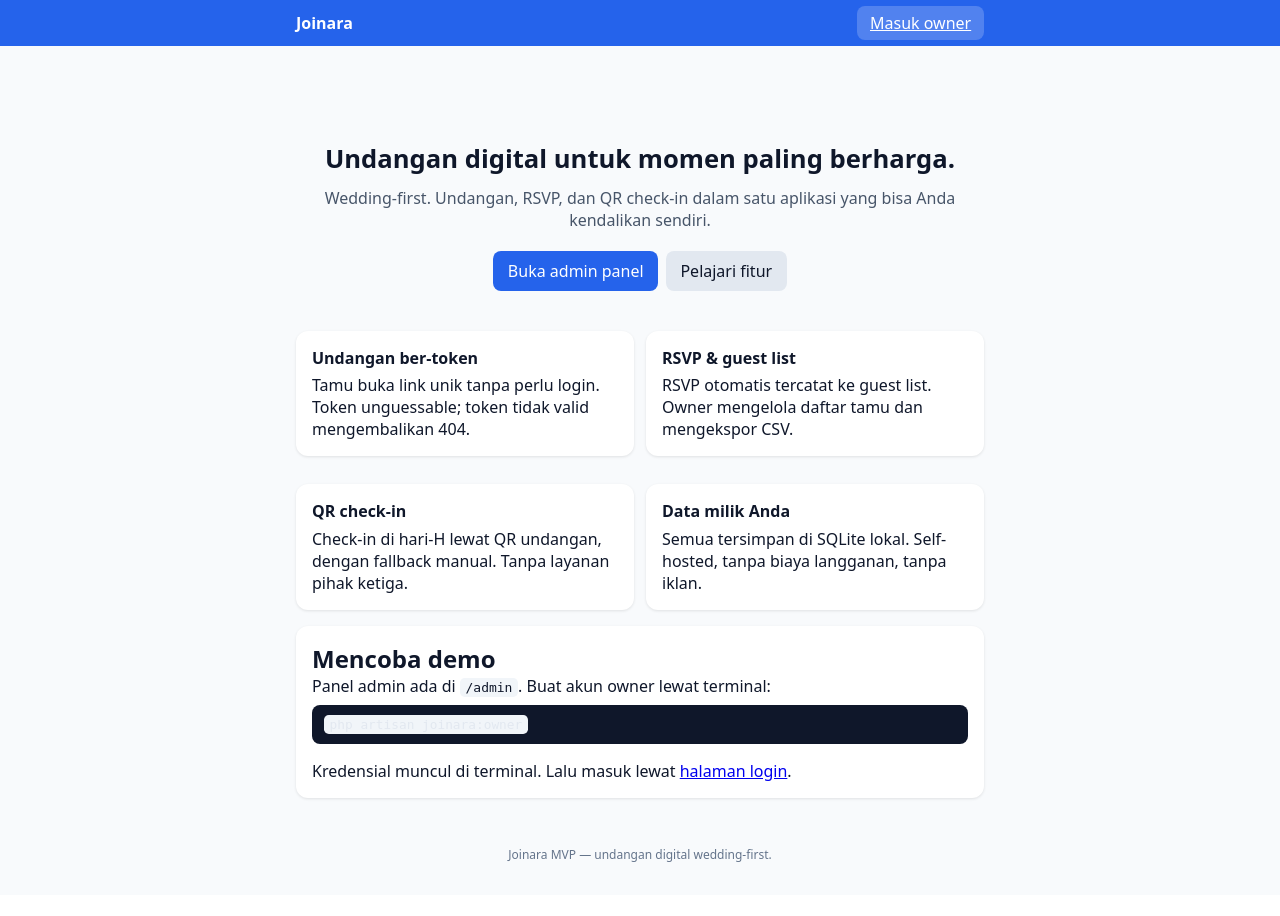
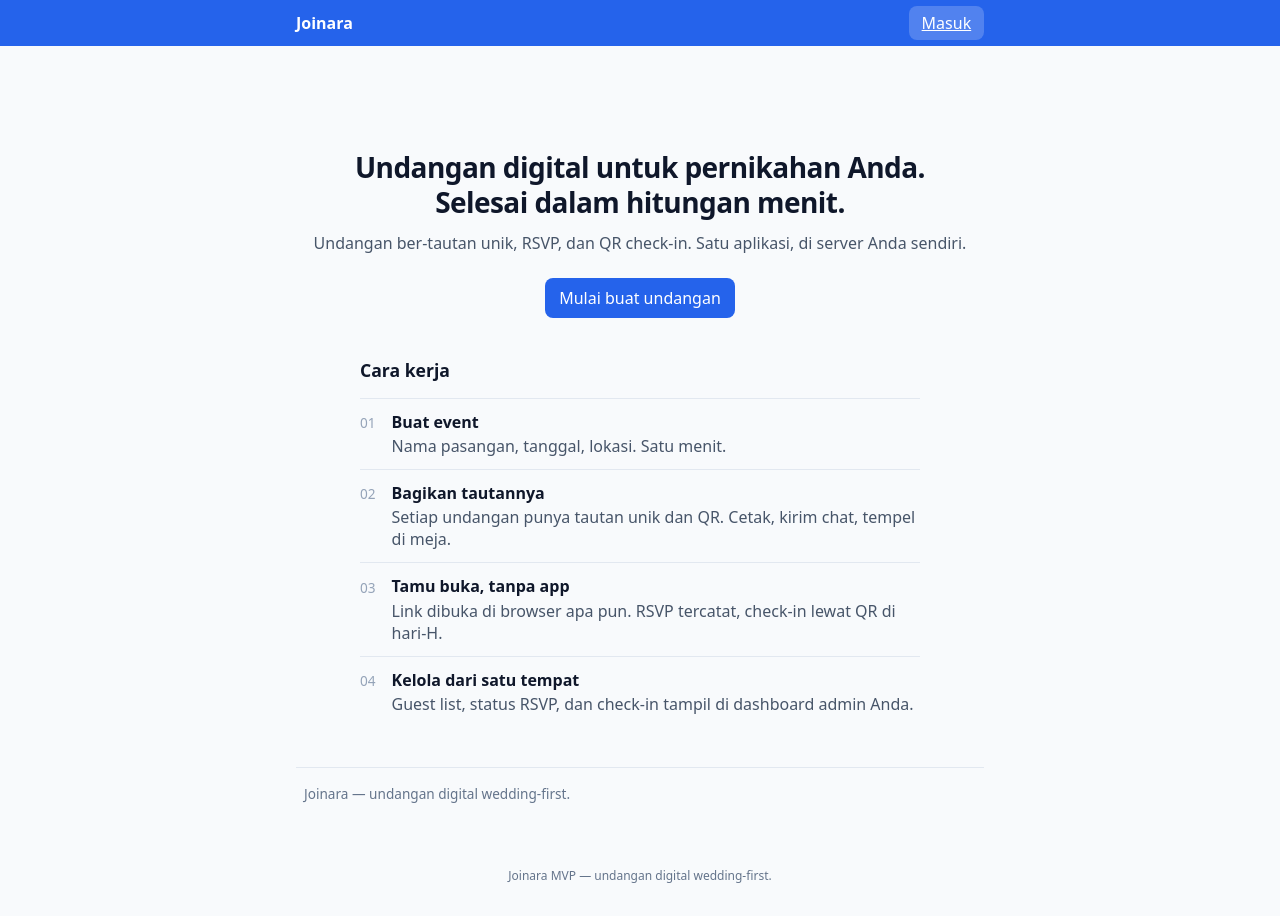
Before and after one commit to ocinux/joinara, a Laravel app: page / in a window 1280 px wide. Before the commit the page ends 862 px from the top, so only its background shows below. Run offline with Laravel 12, Linux system fonts and the light colour scheme.

Commit message:
style(landing): minimal ala guests.camera — hero pendek, 4 langkah cara kerja, tanpa kartu fitur

```diff
--- a/resources/views/welcome.blade.php
+++ b/resources/views/welcome.blade.php
@@ -3,58 +3,71 @@
 @section('title', 'Joinara — Undangan Digital')
 
 @section('navbar-right')
-    <a class="btn-nav" href="{{ route('login') }}">Masuk owner</a>
+    <a class="btn-nav" href="{{ route('login') }}">Masuk</a>
 @endsection
 
 @section('content')
-<div class="landing">
-    <div class="hero">
-        <h1>Undangan digital untuk momen paling berharga.</h1>
-        <p class="tagline">Wedding-first. Undangan, RSVP, dan QR check-in dalam satu aplikasi yang bisa Anda kendalikan sendiri.</p>
-        <div class="cta-group">
-            <a class="btn" href="{{ route('login') }}">Buka admin panel</a>
-            <a class="btn btn-ghost" href="#fitur">Pelajari fitur</a>
-        </div>
-    </div>
+<main class="landing">
+    <section class="hero">
+        <h1>Undangan digital untuk pernikahan Anda.<br />Selesai dalam hitungan menit.</h1>
+        <p class="tagline">Undangan ber-tautan unik, RSVP, dan QR check-in. Satu aplikasi, di server Anda sendiri.</p>
+        <a class="btn" href="{{ route('login') }}">Mulai buat undangan</a>
+    </section>
 
-    <div id="fitur" class="features">
-        <div class="card">
-            <h2>Undangan ber-token</h2>
-            <p>Tamu buka link unik tanpa perlu login. Token unguessable; token tidak valid mengembalikan 404.</p>
-        </div>
-        <div class="card">
-            <h2>RSVP &amp; guest list</h2>
-            <p>RSVP otomatis tercatat ke guest list. Owner mengelola daftar tamu dan mengekspor CSV.</p>
-        </div>
-        <div class="card">
-            <h2>QR check-in</h2>
-            <p>Check-in di hari-H lewat QR undangan, dengan fallback manual. Tanpa layanan pihak ketiga.</p>
-        </div>
-        <div class="card">
-            <h2>Data milik Anda</h2>
-            <p>Semua tersimpan di SQLite lokal. Self-hosted, tanpa biaya langganan, tanpa iklan.</p>
-        </div>
-    </div>
+    <section class="steps">
+        <h2>Cara kerja</h2>
+        <ol>
+            <li>
+                <span class="step-n">01</span>
+                <div>
+                    <h3>Buat event</h3>
+                    <p>Nama pasangan, tanggal, lokasi. Satu menit.</p>
+                </div>
+            </li>
+            <li>
+                <span class="step-n">02</span>
+                <div>
+                    <h3>Bagikan tautannya</h3>
+                    <p>Setiap undangan punya tautan unik dan QR. Cetak, kirim chat, tempel di meja.</p>
+                </div>
+            </li>
+            <li>
+                <span class="step-n">03</span>
+                <div>
+                    <h3>Tamu buka, tanpa app</h3>
+                    <p>Link dibuka di browser apa pun. RSVP tercatat, check-in lewat QR di hari-H.</p>
+                </div>
+            </li>
+            <li>
+                <span class="step-n">04</span>
+                <div>
+                    <h3>Kelola dari satu tempat</h3>
+                    <p>Guest list, status RSVP, dan check-in tampil di dashboard admin Anda.</p>
+                </div>
+            </li>
+        </ol>
+    </section>
 
-    <div class="card demo-box">
-        <h2>Mencoba demo</h2>
-        <p>Panel admin ada di <code>/admin</code>. Buat akun owner lewat terminal:</p>
-        <pre><code>php artisan joinara:owner</code></pre>
-        <p>Kredensial muncul di terminal. Lalu masuk lewat <a href="{{ route('login') }}">halaman login</a>.</p>
-    </div>
-</div>
+    <footer class="landing-footer">
+        <span>Joinara — undangan digital wedding-first.</span>
+        @if (Route::has('privacy'))
+            <a href="{{ route('privacy') }}">Privasi</a>
+        @endif
+    </footer>
+</main>
 <style>
 .landing { padding-top: 1.5rem; }
-.hero { text-align: center; padding: 2.5rem .5rem 1.5rem; }
-.hero h1 { font-size: 1.6rem; line-height: 1.3; margin-bottom: .75rem; }
-.tagline { color: #475569; margin-bottom: 1.25rem; }
-.cta-group { display: flex; gap: .5rem; justify-content: center; flex-wrap: wrap; }
-.btn-ghost { background: #e2e8f0; color: #0f172a; }
-.features { display: grid; grid-template-columns: repeat(auto-fit, minmax(240px, 1fr)); gap: .75rem; }
-.features h2 { font-size: 1rem; margin-bottom: .35rem; }
-.demo-box code { background: #f1f5f9; padding: .15rem .35rem; border-radius: .3rem; }
-.demo-box pre code { white-space: pre-wrap; font-size: .8rem; }
-.demo-box pre { background: #0f172a; color: #e2e8f0; padding: .75rem; border-radius: .5rem; overflow-x: auto; margin: .5rem 0 1rem; }
-@media (prefers-reduced-motion: no-preference) { .hero { animation: up .3s ease-out; } @keyframes up { from { opacity: 0; transform: translateY(6px);} } }
+.hero { text-align: center; padding: 3rem .5rem 2.5rem; }
+.hero h1 { font-size: 1.75rem; line-height: 1.25; letter-spacing: -.02em; margin-bottom: .75rem; }
+.tagline { color: #475569; margin-bottom: 1.5rem; }
+.steps { max-width: 36rem; margin: 0 auto; padding: 0 .5rem 2.5rem; }
+.steps h2 { font-size: 1.1rem; margin-bottom: 1rem; }
+.steps ol { list-style: none; margin: 0; padding: 0; }
+.steps li { display: flex; gap: 1rem; padding: .75rem 0; border-top: 1px solid #e2e8f0; }
+.step-n { color: #94a3b8; font-variant-numeric: tabular-nums; font-size: .85rem; padding-top: .15rem; }
+.steps h3 { font-size: 1rem; margin-bottom: .15rem; }
+.steps p { color: #475569; margin: 0; }
+.landing-footer { display: flex; justify-content: space-between; gap: .5rem; padding: 1rem .5rem; border-top: 1px solid #e2e8f0; color: #64748b; font-size: .85rem; }
+@media (prefers-reduced-motion: no-preference) { .hero { animation: up .3s ease-out; } @keyframes up { from { opacity: 0; transform: translateY(6px); } } }
 </style>
 @endsection
```
